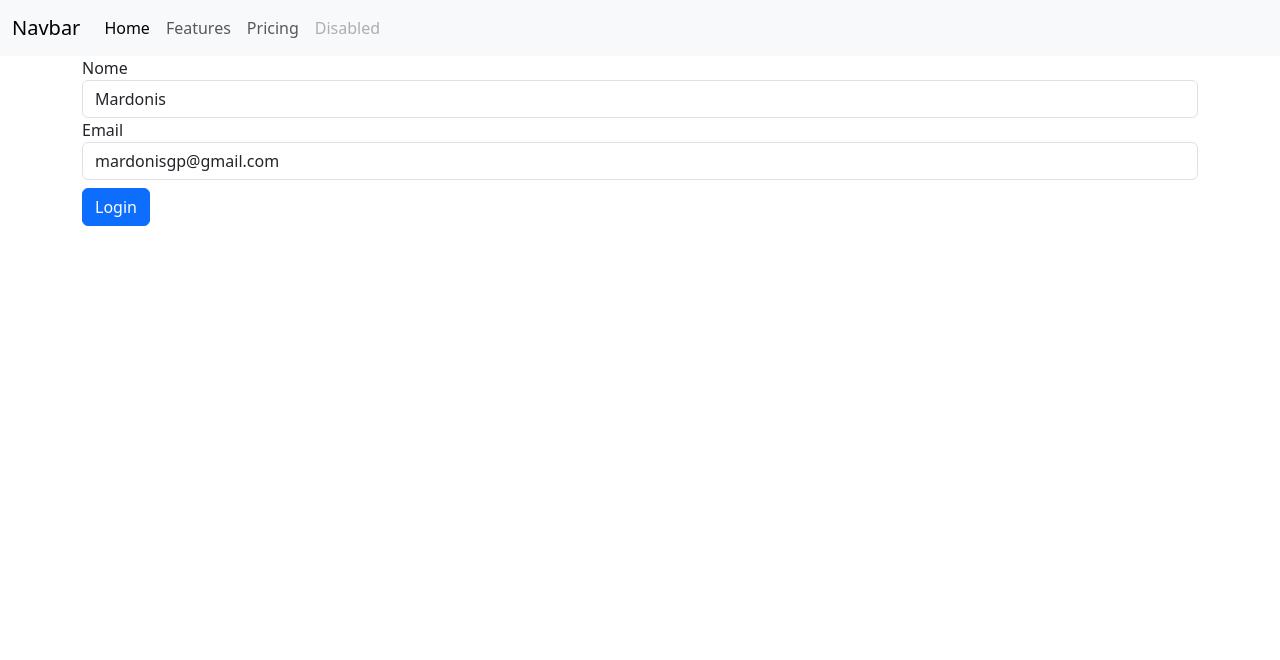
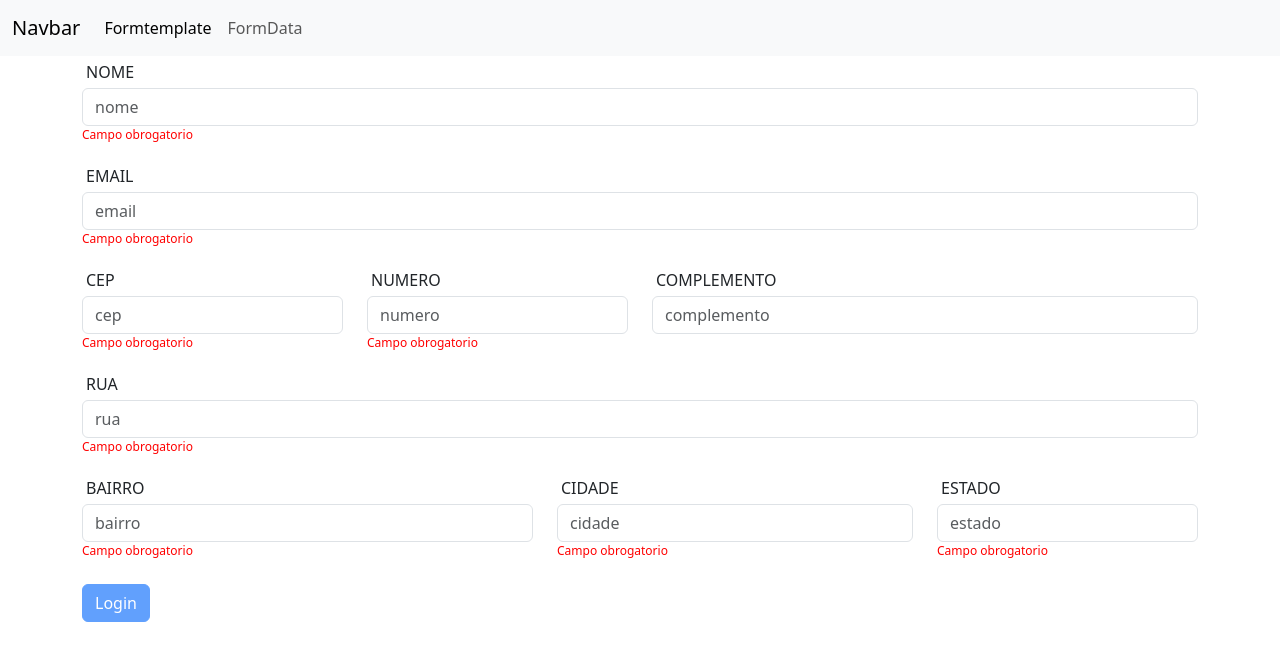
Before and after one commit to MardonisAlves/curso-angular, an Angular app in the folder forms/: page / in a window 1280 px wide. Before the commit this address led to /template. Shown: the top 660 px of the page. Built offline with nearby package versions, Linux system fonts and the light colour scheme.

Commit message:
registro de endereco

```diff
--- a/forms/src/app/app-routing.module.ts
+++ b/forms/src/app/app-routing.module.ts
@@ -4,9 +4,8 @@ import { RouterModule, Routes } from '@angular/router';
 import { TemplateFormComponent } from './template-form/template-form.component';
 
 const routes: Routes = [
-  {path: 'template', component: TemplateFormComponent},
+  {path: '', component: TemplateFormComponent},
   {path: 'dataforme', component: DataFormComponent },
-  {path: '', pathMatch: 'full', redirectTo: 'template'}
 ];
 
 @NgModule({
--- a/forms/src/app/app.component.html
+++ b/forms/src/app/app.component.html
@@ -7,16 +7,10 @@
     <div class="collapse navbar-collapse" id="navbarNav">
       <ul class="navbar-nav">
         <li class="nav-item">
-          <a class="nav-link active" aria-current="page" href="#">Home</a>
+          <a class="nav-link active" aria-current="page" href="/">Formtemplate</a>
         </li>
         <li class="nav-item">
-          <a class="nav-link" href="#">Features</a>
-        </li>
-        <li class="nav-item">
-          <a class="nav-link" href="#">Pricing</a>
-        </li>
-        <li class="nav-item">
-          <a class="nav-link disabled" aria-disabled="true">Disabled</a>
+          <a class="nav-link" href="/dataforme">FormData</a>
         </li>
       </ul>
     </div>
--- a/forms/src/app/template-form/template-form.component.css
+++ b/forms/src/app/template-form/template-form.component.css
@@ -1,3 +1,8 @@
 .ng-invalid.ng-touched:not(form){
     border: 1px solid red;
 }
+
+p{
+    color: red;
+    font-size: 12px;
+}
--- a/forms/src/app/template-form/template-form.component.html
+++ b/forms/src/app/template-form/template-form.component.html
@@ -1,23 +1,98 @@
 <form #f="ngForm" (ngSubmit)="onSubmit(f)">
+    <div class="row">
+        <div class="col-md-12">
+            <label for="nome" class="m-1">NOME</label>
+            <input type="text" class="form-control" id="nome" placeholder="nome" name="nome"
+            [(ngModel)]="usuario.name"
+            [ngClass]="aplicaCsserror(name)"
+            required #name="ngModel">
+            <p *ngIf="!name.value">Campo obrogatorio</p>
+        </div>
+    </div>
+<div class="row">
+    <div class="col-md-12">
+        <label for="email" class="m-1">EMAIL</label>
+        <input type="email" class="form-control" id="email" placeholder="email" name="email"
+        [(ngModel)]="usuario.email" required email #email="ngModel"
+        [ngClass]="aplicaCsserror(email)">
+        <p *ngIf="!email.value">Campo obrogatorio</p>
+    </div>
+</div>
+<div class="row">
+    <div class="col-md-3">
+        <label for="cep" class="m-1">CEP</label>
+        <input type="text" class="form-control" id="cep" placeholder="cep" name="cep"
+        [(ngModel)]="usuario.cep" required cep #cep="ngModel"
+        [ngClass]="aplicaCsserror(cep)"
+        (blur)="buscarCep(cep.value)"
+        >
+        <p *ngIf="!cep.value">Campo obrogatorio</p>
+    </div>
+    <div class="col-md-3">
+        <label for="numero" class="m-1">NUMERO</label>
+        <input type="text" class="form-control" id="cep" placeholder="numero" name="numero"
+        [(ngModel)]="usuario.numero" required numero #numero="ngModel"
+        [ngClass]="aplicaCsserror(numero)">
+        <p *ngIf="!numero.value">Campo obrogatorio</p>
+    </div>
+
+    <div class="col-md-6">
+        <label for="complemento" class="m-1">COMPLEMENTO</label>
+        <input type="text" class="form-control" id="cep" placeholder="complemento"
+        name="complemento"
+        [(ngModel)]="usuario.complemento"
+        complemento #complemento="ngModel">
+    </div>
+</div>
+
+<div class="row">
+    <div class="col-md-12">
+        <label for="nome" class="m-1">RUA</label>
+        <input type="text" class="form-control" id="rua"
+         placeholder="rua" name="rua" [(ngModel)]="usuario.rua"
+        required #rua="ngModel"
+        [ngClass]="aplicaCsserror(rua)"
+        >
+        <p *ngIf="!rua.value">Campo obrogatorio</p>
+    </div>
+</div>
+
+<div class="row">
+    <div class="col-md-5">
+        <label for="bairro" class="m-1">BAIRRO</label>
+        <input type="text" class="form-control"
+        id="bairro" placeholder="bairro"
+        name="bairro" [(ngModel)]="usuario.bairro"
+        required #bairro="ngModel"
+        [ngClass]="aplicaCsserror(bairro)"
+        >
+        <p *ngIf="!bairro.value">Campo obrogatorio</p>
+    </div>
+
+    <div class="col-md-4">
+        <label for="cidade" class="m-1">CIDADE</label>
+        <input type="text" class="form-control"
+        id="cidade" placeholder="cidade"
+        name="cidade" [(ngModel)]="usuario.cidade"
+        required #cidade="ngModel"
+        [ngClass]="aplicaCsserror(cidade)"
+        >
+        <p *ngIf="!cidade.value">Campo obrogatorio</p>
+    </div>
+
+    <div class="col-md-3">
+        <label for="estado" class="m-1">ESTADO</label>
+        <input type="text" class="form-control"
+         id="estado" placeholder="estado"
+          name="estado" [(ngModel)]="usuario.estado"
+        required #estado="ngModel"
+        [ngClass]="aplicaCsserror(estado)"
+        >
+        <p *ngIf="!estado.value">Campo obrogatorio</p>
+    </div>
+</div>
+
     <div class="form-group">
-        <label for="nome">Nome</label>
-        <input type="text" class="form-control" id="nome"
-        placeholder="nome"
-         name="nome"
-         [(ngModel)]="usuario.name"
-         required>
-    </div>
-    <div class="form-group">
-        <label for="email">Email</label>
-        <input type="email"
-        class="form-control"
-        id="email"
-        placeholder="email"
-        name="email"
-        [(ngModel)]="usuario.email"
-        required email>
-    </div>
-    <div class="form-group">
-        <button type="submit" class="btn btn-primary mt-2">Login</button>
+        <button type="submit" class="btn btn-primary mt-2" [disabled]="!f.valid">Login</button>
     </div>
 </form>
--- a/forms/src/app/template-form/template-form.component.ts
+++ b/forms/src/app/template-form/template-form.component.ts
@@ -1,4 +1,6 @@
+import { HttpService } from './../../httpService';
 import { Component } from '@angular/core';
+import { Cep } from 'src/model/cep';
 import { Usuario } from 'src/model/usuario';
 
 @Component({
@@ -8,11 +10,53 @@ import { Usuario } from 'src/model/usuario';
 })
 export class TemplateFormComponent {
 
-  usuario: Usuario = {name:'Mardonis', email:'mardonisgp@gmail.com'}
+  usuario: Usuario = {
+    cep: '',
+    email: '',
+    name: '',
+    numero: '',
+    complemento: '',
+    rua: '',
+    bairro: '',
+    cidade: '',
+    estado: ''
+  };
 
-  onSubmit(f:any) {
+  constructor(private httpService:HttpService){}
 
-    console.log(f);
+  onSubmit(f: any) {
+   return this.httpService.saveEndereco(this.usuario).subscribe((res) => {
+    this.usuario.name = ''
+    this.usuario.email = ''
+    this.usuario.bairro = ''
+    this.usuario.cidade = ''
+    this.usuario.rua =''
+    this.usuario.cep = ''
+    this.usuario.estado = ''
+    this.usuario.complemento = ''
+    this.usuario.numero = ''
+   })
+  }
+
+  verificaValidTouched(campo:any){
+    return !campo.valid && campo.touched
+  }
+
+  aplicaCsserror(campo:any){
+    return {
+      'has-error': this.verificaValidTouched(campo),
+      'has-feedback': !campo.valid && campo.touched
+    }
+  }
+
+  buscarCep(cep:number){
+    this.httpService.getCep(cep).subscribe((res:Cep) => {
+    this.usuario.bairro = res.bairro
+    this.usuario.cidade = res.localidade
+    this.usuario.rua = res.logradouro
+    this.usuario.estado = res.uf
+    this.usuario.complemento = res.complemento
+   })
 
   }
 
--- a/forms/src/app/template-form/template-form.module.ts
+++ b/forms/src/app/template-form/template-form.module.ts
@@ -2,6 +2,7 @@ import { NgModule } from '@angular/core';
 import { CommonModule } from '@angular/common';
 import { DataFormComponent } from '../data-form/data-form.component';
 import { FormsModule } from '@angular/forms';
+
 
 
 
--- /dev/null
+++ b/forms/src/httpService.ts
@@ -0,0 +1,23 @@
+import { Injectable } from '@angular/core';
+import { HttpClient, HttpHeaders } from '@angular/common/http';
+import { Observable } from 'rxjs';
+import { Cep } from './model/cep';
+
+@Injectable()
+export class HttpService {
+   url = 'https://viacep.com.br/ws'
+  constructor(private http: HttpClient) { }
+
+  getCep(cep:number): Observable<Cep>{
+    const httpOptions = {
+      headers: new HttpHeaders({
+        'Content-Type':  'application/json'
+      })
+    };
+   return this.http.get<Cep>(`${this.url}/${cep}/json`, httpOptions).pipe()
+  }
+
+  saveEndereco(endereco:any){
+    return this.http.post('http://localhost:3000/endereco', endereco).pipe()
+  }
+}
--- /dev/null
+++ b/forms/src/model/cep.ts
@@ -0,0 +1,12 @@
+export interface Cep{
+    cep: string;
+    logradouro: string;
+    complemento: string;
+    bairro: string;
+    localidade: string,
+    uf: string,
+    ibge: string,
+    gia: string,
+    ddd:string,
+    siafi: string
+}
```
Also changed, not shown: forms/src/app/app.module.ts (+5 -3 lines), forms/src/model/usuario.ts (+7 -0 lines), 1 other file (tests, documents, lock files or other folders).
